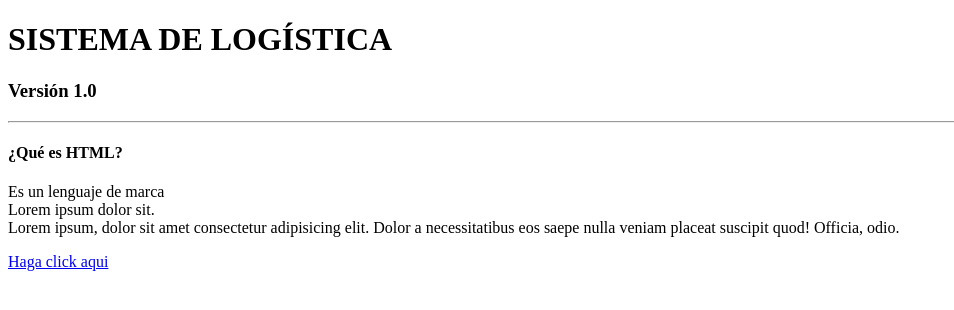
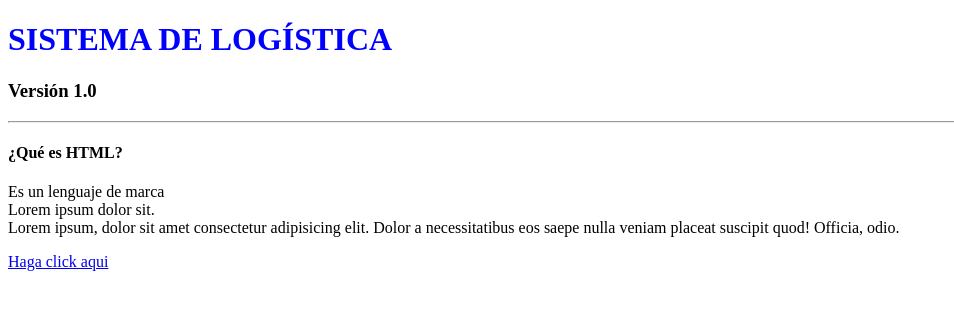
Before and after one commit to remigiohuarcaya/trabajo, a plain HTML site: page index.html in a window 1280 px wide. Shown: the whole page, without its empty margins (0-954 px from the left). Drawn offline with Linux system fonts and the light colour scheme.

Commit message:
Avance 02

```diff
--- /dev/null
+++ b/estilos/estilos.css
@@ -0,0 +1,3 @@
+h1{
+    color: blue;
+}
--- a/index.html
+++ b/index.html
@@ -4,6 +4,7 @@
     <meta charset="UTF-8">
     <meta name="viewport" content="width=device-width, initial-scale=1.0">
     <title>CERTUS | Segunda clase</title>
+    <link rel="stylesheet" href="estilos/estilos.css">
 </head>
 <body>
     <h1>SISTEMA DE LOGÍSTICA</h1>
```
